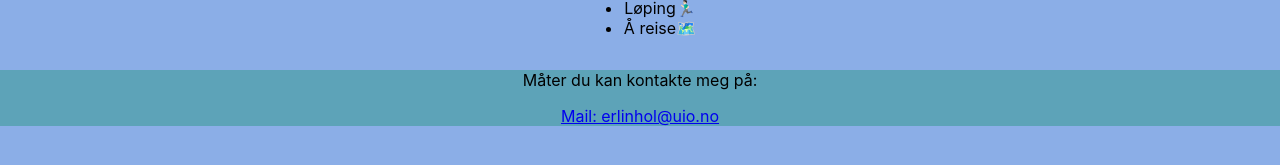
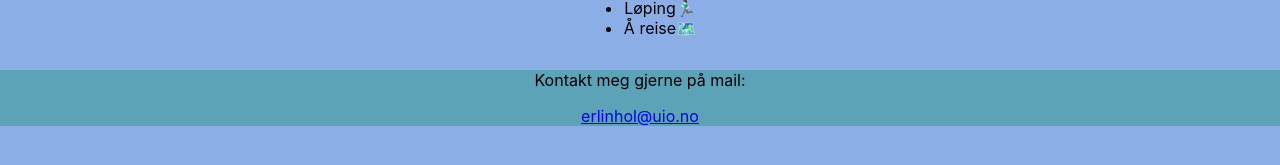
Before and after one commit to erlhol/Erling-Holte, a React (Create React App) app in the folder my-app/: page / in a window 1280 px wide. Shown: the part 329-494 px from the top of the page. Built offline with nearby package versions, Linux system fonts and the light colour scheme.

Commit message:
Update footer text

```diff
--- a/my-app/src/components/Contact.tsx
+++ b/my-app/src/components/Contact.tsx
@@ -1,8 +1,8 @@
 import React from 'react';
 
 const Contact: React.FC = () => {
-    return (<><p>Måter du kan kontakte meg på: </p>
-    <a href="mailto:erlinhol@uio.no">Mail: erlinhol@uio.no</a></>)
+    return (<><p>Kontakt meg gjerne på mail: </p>
+    <a href="mailto:erlinhol@uio.no">erlinhol@uio.no</a></>)
 };
 
 export default Contact;
```
